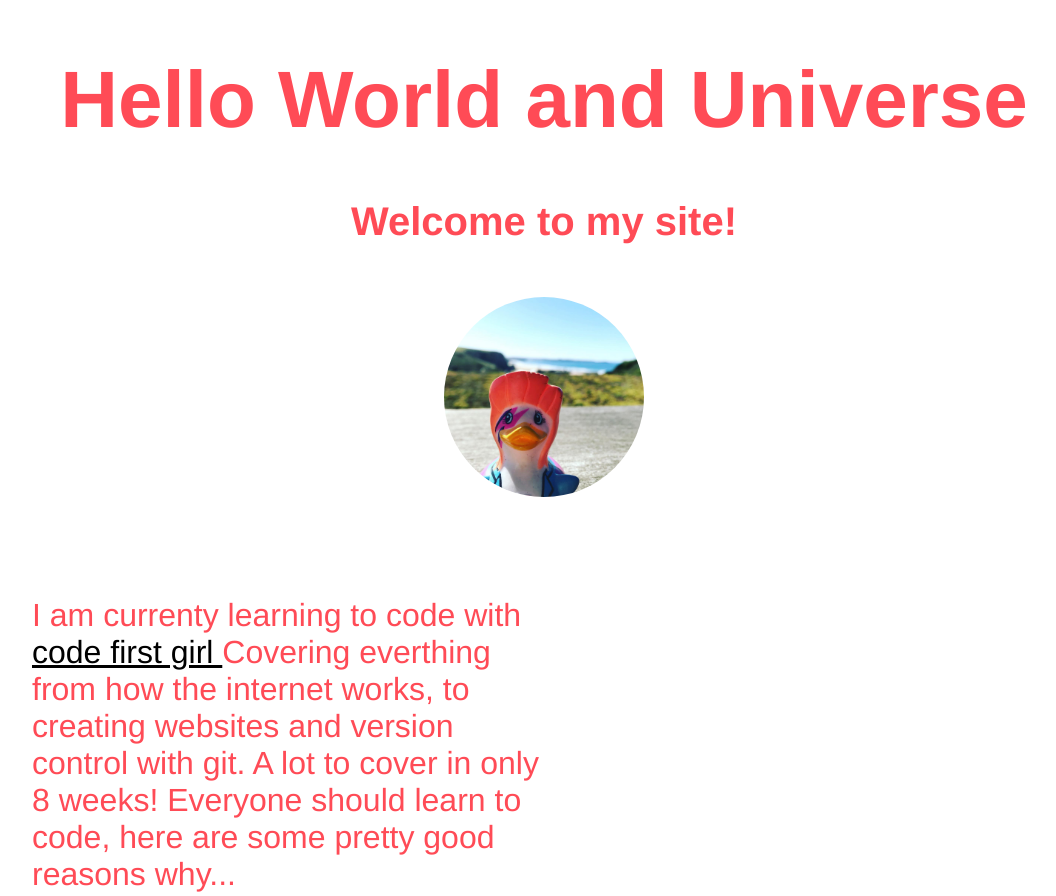
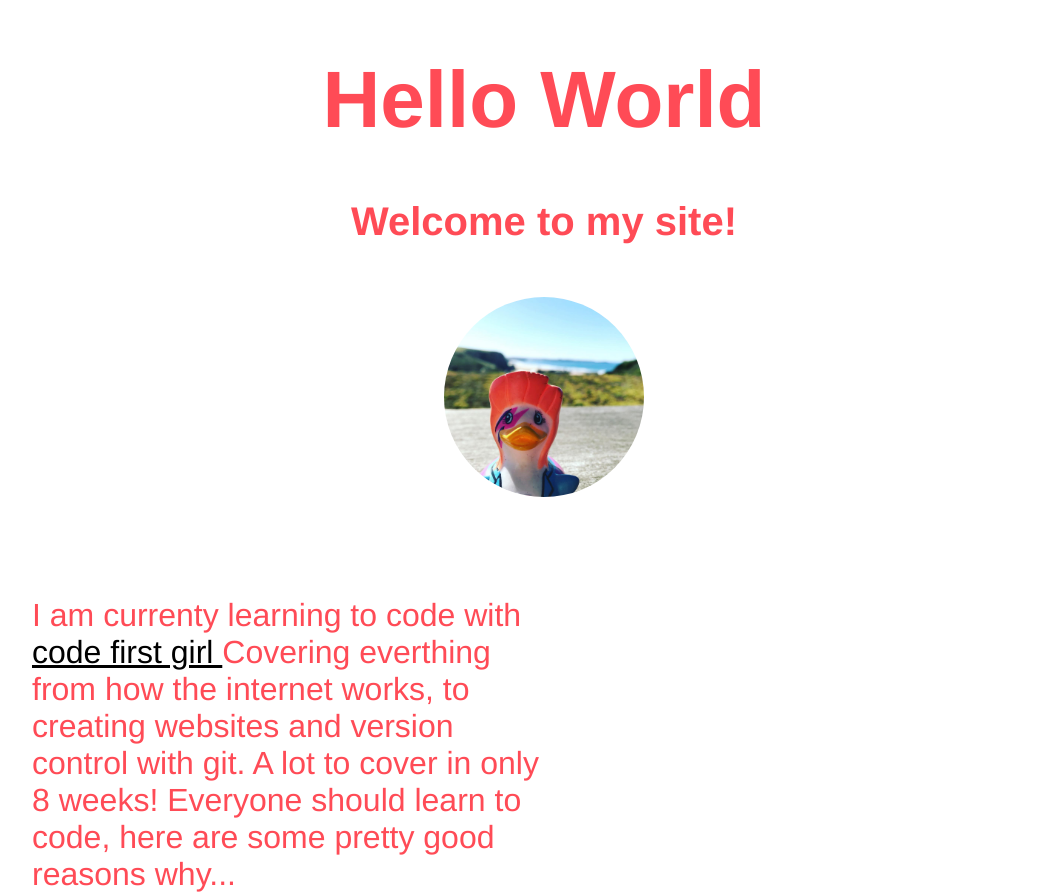
Before and after one commit to capybarahodler/beginner-week1, a plain HTML site: page index.html in a window 1280 px wide. Shown: the top 896 px of the page, without its empty margins (96-1152 px from the left). Drawn offline with Linux system fonts and the light colour scheme.

Commit message:
Revert "world and universe"
This reverts commit 04d1c577cff34ff489f5574dea5a07e0172098e8.

```diff
--- a/index.html
+++ b/index.html
@@ -7,7 +7,7 @@
 
 <body>
   <div>
-    <h1>Hello World and Universe</h1>
+    <h1>Hello World</h1>
 
     <h2>Welcome to my site!</h2>
     <img src="./duck.jpg"  alt="duck picture" width="200px">
```
